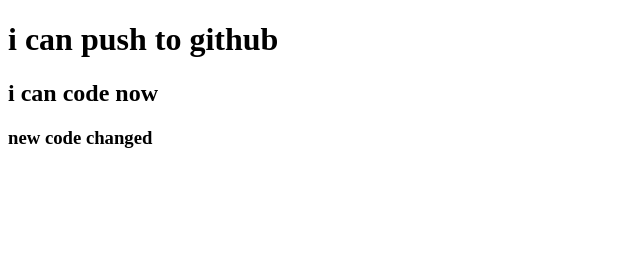
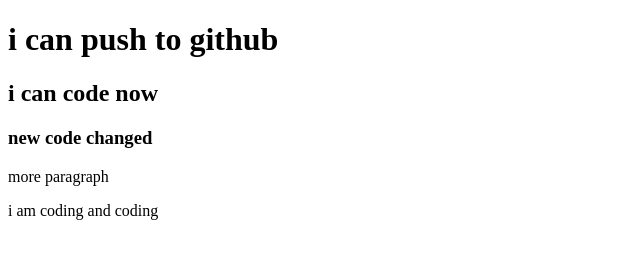
Before and after one commit to mdrabbyhasansobuj/my-sceond-repo, a plain HTML site: page index.html in a window 1280 px wide. Shown: the whole page, without its empty margins (0-640 px from the left). Drawn offline with Linux system fonts and the light colour scheme.

Commit message:
style added

```diff
--- a/index.html
+++ b/index.html
@@ -10,5 +10,9 @@
     <h1>i can push to github</h1>
     <h2>i can code now</h2>
     <h3>new code changed</h3>
+    <p>more paragraph</p>
+    <p>i am coding and coding</p>
+    <link rel="stylesheet" href="style.css">
+
 </body>
 </html>
--- /dev/null
+++ b/style.css
@@ -0,0 +1,3 @@
+p{
+     colour:red;
+}
```
